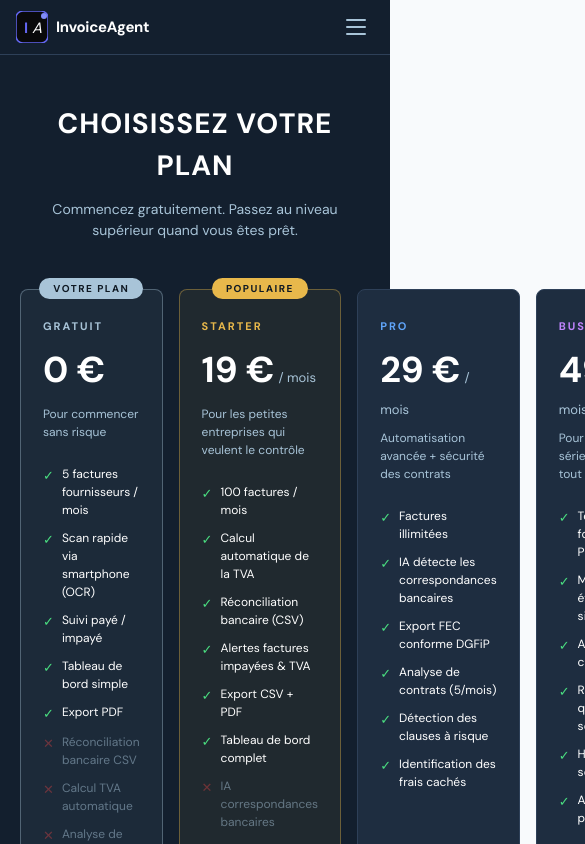
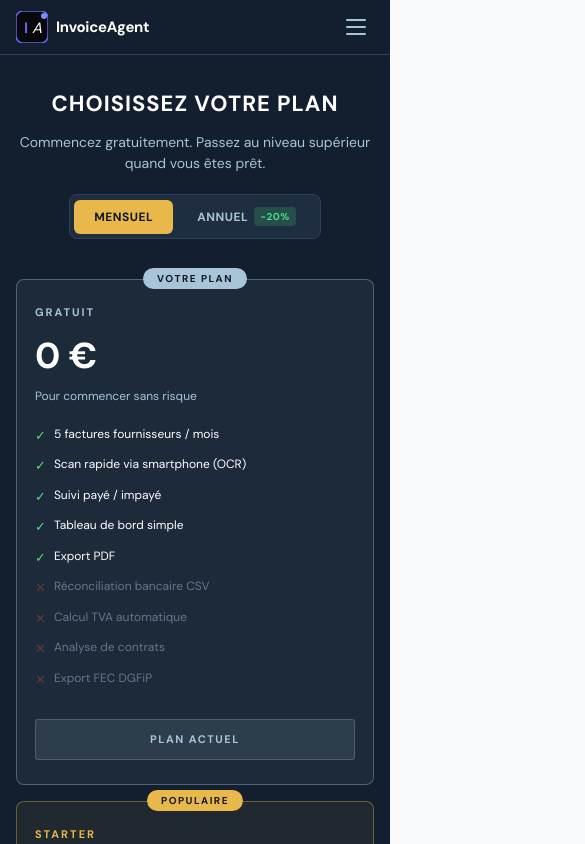
Before and after one commit to gentuar333-max/invoice-ai, a Next.js app: page /pricing in a window 390 px wide. Shown: the top 844 px of the page, 585 px wide, since content can reach past the window. Built offline with nearby package versions, Linux system fonts and the light colour scheme.

Commit message:
fix: pricing mobile + annual billing + plan from supabase + referral link

```diff
--- a/app/pricing/page.tsx
+++ b/app/pricing/page.tsx
@@ -16,8 +16,8 @@ const plans = [
   {
     key: "free",
     name: "GRATUIT",
-    price: "0 €",
-    period: "",
+    priceMonthly: 0,
+    priceYearly: 0,
     color: MUTED,
     description: "Pour commencer sans risque",
     features: [
@@ -41,8 +41,8 @@ const plans = [
   {
     key: "starter",
     name: "STARTER",
-    price: "19 €",
-    period: "/ mois",
+    priceMonthly: 19,
+    priceYearly: 15,
     color: GOLD,
     description: "Pour les petites entreprises qui veulent le contrôle",
     features: [
@@ -58,15 +58,16 @@ const plans = [
       "Analyse de contrats",
     ],
     cta: "CHOISIR STARTER",
-    href: "/checkout?plan=starter",
+    hrefMonthly: "/checkout?plan=starter",
+    hrefYearly: "/checkout?plan=starter_yearly",
     highlight: true,
     badge: "POPULAIRE",
   },
   {
     key: "pro",
     name: "PRO",
-    price: "29 €",
-    period: "/ mois",
+    priceMonthly: 29,
+    priceYearly: 23,
     color: "#60a5fa",
     description: "Automatisation avancée + sécurité des contrats",
     features: [
@@ -79,15 +80,16 @@ const plans = [
     ],
     locked: [],
     cta: "CHOISIR PRO",
-    href: "/checkout?plan=pro",
+    hrefMonthly: "/checkout?plan=pro",
+    hrefYearly: "/checkout?plan=pro_yearly",
     highlight: false,
     badge: null,
   },
   {
     key: "business",
     name: "BUSINESS",
-    price: "49 €",
-    period: "/ mois",
+    priceMonthly: 49,
+    priceYearly: 39,
     color: PURPLE,
     description: "Pour les entreprises sérieuses qui veulent tout contrôler",
     features: [
@@ -100,7 +102,8 @@ const plans = [
     ],
     locked: [],
     cta: "CHOISIR BUSINESS",
-    href: "/checkout?plan=business",
+    hrefMonthly: "/checkout?plan=business",
+    hrefYearly: "/checkout?plan=business_yearly",
     highlight: false,
     badge: null,
   },
@@ -108,52 +111,136 @@ const plans = [
 
 export default function PricingPage() {
   const [currentPlan, setCurrentPlan] = useState("free");
+  const [billing, setBilling] = useState<"monthly" | "yearly">("monthly");
+  const [isMobile, setIsMobile] = useState(false);
 
   useEffect(() => {
-    const plan = localStorage.getItem("user_plan") || "free";
-    setCurrentPlan(plan);
+    // Merr planin nga Supabase — jo localStorage
+    async function fetchPlan() {
+      try {
+        const { createClient } = await import("@/lib/supabase");
+        const supabase = createClient();
+        const { data: { user } } = await supabase.auth.getUser();
+        if (!user) return;
+        const { data: profile } = await supabase
+          .from("profiles")
+          .select("plan")
+          .eq("id", user.id)
+          .single();
+        if (profile?.plan) setCurrentPlan(profile.plan);
+      } catch {}
+    }
+    fetchPlan();
+
+    function checkMobile() { setIsMobile(window.innerWidth < 768); }
+    checkMobile();
+    window.addEventListener("resize", checkMobile);
+    return () => window.removeEventListener("resize", checkMobile);
   }, []);
+
+  function getPrice(plan: typeof plans[0]) {
+    if (plan.priceMonthly === 0) return "0 €";
+    const price = billing === "yearly" ? plan.priceYearly : plan.priceMonthly;
+    return `${price} €`;
+  }
+
+  function getHref(plan: typeof plans[0]) {
+    if (!('hrefMonthly' in plan)) return plan.href ?? "/auth/login";
+    return billing === "yearly"
+      ? (plan as any).hrefYearly
+      : (plan as any).hrefMonthly;
+  }
 
   function getCTA(plan: typeof plans[0]) {
     const currentIndex = PLAN_ORDER.indexOf(currentPlan);
     const planIndex = PLAN_ORDER.indexOf(plan.key);
-
-    if (plan.key === currentPlan) {
-      return { label: "PLAN ACTUEL", disabled: true, href: "" };
-    }
-    if (planIndex < currentIndex) {
-      return { label: "PLAN INFERIEUR", disabled: true, href: "" };
-    }
-    return { label: plan.cta, disabled: false, href: plan.href };
+    if (plan.key === currentPlan) return { label: "PLAN ACTUEL", disabled: true };
+    if (planIndex < currentIndex) return { label: "PLAN INFERIEUR", disabled: true };
+    return { label: plan.cta, disabled: false };
   }
 
+  const savings: Record<string, number> = {
+    starter: Math.round((19 - 15) * 12),
+    pro: Math.round((29 - 23) * 12),
+    business: Math.round((49 - 39) * 12),
+  };
+
   return (
-    <div style={{ minHeight: "100vh", background: BG, padding: "48px 20px", fontFamily: "'DM Sans', sans-serif" }}>
+    <div style={{ minHeight: "100vh", background: BG, padding: isMobile ? "32px 16px" : "48px 20px", fontFamily: "'DM Sans', sans-serif" }}>
       <div style={{ maxWidth: 1100, margin: "0 auto" }}>
 
-        <div style={{ textAlign: "center", marginBottom: 48 }}>
-          <h1 style={{ fontSize: 28, fontWeight: 700, color: TEXT, letterSpacing: 1, textTransform: "uppercase", marginBottom: 12 }}>
+        {/* Header */}
+        <div style={{ textAlign: "center", marginBottom: 40 }}>
+          <h1 style={{ fontSize: isMobile ? 22 : 28, fontWeight: 700, color: TEXT, letterSpacing: 1, textTransform: "uppercase", marginBottom: 12 }}>
             CHOISISSEZ VOTRE PLAN
           </h1>
-          <p style={{ fontSize: 14, color: MUTED, maxWidth: 500, margin: "0 auto" }}>
+          <p style={{ fontSize: 14, color: MUTED, maxWidth: 500, margin: "0 auto 20px" }}>
             Commencez gratuitement. Passez au niveau supérieur quand vous êtes prêt.
           </p>
+
+          {/* Toggle mensuel / annuel */}
+          <div style={{ display: "inline-flex", alignItems: "center", background: CARD, border: `1px solid ${BORDER}`, borderRadius: 8, padding: 4, gap: 4 }}>
+            <button
+              onClick={() => setBilling("monthly")}
+              style={{ padding: "8px 20px", borderRadius: 6, border: "none", cursor: "pointer", fontSize: 12, fontWeight: 700, letterSpacing: 0.5, background: billing === "monthly" ? GOLD : "transparent", color: billing === "monthly" ? "#0f1923" : MUTED, transition: "all 0.2s" }}
+            >
+              MENSUEL
+            </button>
+            <button
+              onClick={() => setBilling("yearly")}
+              style={{ padding: "8px 20px", borderRadius: 6, border: "none", cursor: "pointer", fontSize: 12, fontWeight: 700, letterSpacing: 0.5, background: billing === "yearly" ? GOLD : "transparent", color: billing === "yearly" ? "#0f1923" : MUTED, transition: "all 0.2s", display: "flex", alignItems: "center", gap: 6 }}
+            >
+              ANNUEL
+              <span style={{ background: "#4ade8030", color: "#4ade80", fontSize: 10, fontWeight: 800, padding: "2px 6px", borderRadius: 4 }}>-20%</span>
+            </button>
+          </div>
+
           {currentPlan !== "free" && (
             <div style={{ marginTop: 16, display: "inline-block", background: `${GOLD}15`, border: `1px solid ${GOLD}40`, borderRadius: 4, padding: "8px 20px" }}>
-              <p style={{ fontSize: 12, color: GOLD, fontWeight: 600 }}>
+              <p style={{ fontSize: 12, color: GOLD, fontWeight: 600, margin: 0 }}>
                 Plan actuel: <strong>{currentPlan.toUpperCase()}</strong>
               </p>
             </div>
           )}
         </div>
 
-        <div style={{ display: "grid", gridTemplateColumns: "repeat(4, 1fr)", gap: 16 }}>
+        {/* Plans grid — 1 colonne mobile, 2 tablette, 4 desktop */}
+        <div style={{
+          display: "grid",
+          gridTemplateColumns: isMobile ? "1fr" : "repeat(2, 1fr)",
+          gap: 16,
+        }}>
+          {/* Desktop: 4 colonnes via media query simulee */}
+          <style>{`
+            @media (min-width: 1024px) {
+              .plans-grid { grid-template-columns: repeat(4, 1fr) !important; }
+            }
+            @media (min-width: 640px) and (max-width: 1023px) {
+              .plans-grid { grid-template-columns: repeat(2, 1fr) !important; }
+            }
+          `}</style>
+        </div>
+
+        <div className="plans-grid" style={{
+          display: "grid",
+          gridTemplateColumns: isMobile ? "1fr" : "repeat(2, 1fr)",
+          gap: 16,
+        }}>
           {plans.map((plan) => {
             const cta = getCTA(plan);
             const isCurrentPlan = plan.key === currentPlan;
+            const href = getHref(plan);
 
             return (
-              <div key={plan.name} style={{ background: isCurrentPlan ? `${plan.color}10` : plan.highlight ? `${GOLD}10` : CARD, border: `1px solid ${isCurrentPlan ? plan.color + "60" : plan.highlight ? GOLD + "60" : BORDER}`, borderRadius: 8, padding: "28px 22px", position: "relative", display: "flex", flexDirection: "column" }}>
+              <div key={plan.key} style={{
+                background: isCurrentPlan ? `${plan.color}10` : plan.highlight ? `${GOLD}10` : CARD,
+                border: `1px solid ${isCurrentPlan ? plan.color + "60" : plan.highlight ? GOLD + "60" : BORDER}`,
+                borderRadius: 8,
+                padding: isMobile ? "24px 18px" : "28px 22px",
+                position: "relative",
+                display: "flex",
+                flexDirection: "column",
+              }}>
 
                 {plan.badge && !isCurrentPlan && (
                   <div style={{ position: "absolute", top: -12, left: "50%", transform: "translateX(-50%)", background: GOLD, color: "#0f1923", padding: "3px 14px", borderRadius: 20, fontSize: 10, fontWeight: 800, letterSpacing: 1.5, whiteSpace: "nowrap" }}>
@@ -169,14 +256,31 @@ export default function PricingPage() {
 
                 <p style={{ fontSize: 11, fontWeight: 800, color: plan.color, letterSpacing: 2, textTransform: "uppercase", marginBottom: 8 }}>{plan.name}</p>
 
-                <div style={{ marginBottom: 8 }}>
-                  <span style={{ fontSize: 36, fontWeight: 800, color: TEXT }}>{plan.price}</span>
-                  <span style={{ fontSize: 13, color: MUTED, marginLeft: 4 }}>{plan.period}</span>
+                <div style={{ marginBottom: 4 }}>
+                  <span style={{ fontSize: 36, fontWeight: 800, color: TEXT }}>{getPrice(plan)}</span>
+                  {plan.priceMonthly > 0 && (
+                    <span style={{ fontSize: 13, color: MUTED, marginLeft: 4 }}>/ mois</span>
+                  )}
                 </div>
 
-                <p style={{ fontSize: 12, color: MUTED, marginBottom: 24, lineHeight: 1.5 }}>{plan.description}</p>
+                {/* Economie annuelle */}
+                {billing === "yearly" && plan.priceMonthly > 0 && (
+                  <div style={{ marginBottom: 12 }}>
+                    <span style={{ fontSize: 11, color: MUTED, textDecoration: "line-through", marginRight: 6 }}>
+                      {plan.priceMonthly}€/mois
+                    </span>
+                    <span style={{ fontSize: 11, color: "#4ade80", fontWeight: 700 }}>
+                      Economie {savings[plan.key]}€/an
+                    </span>
+                    <p style={{ fontSize: 10, color: MUTED, marginTop: 2 }}>
+                      Facturé {(plan as any).priceYearly * 12}€/an
+                    </p>
+                  </div>
+                )}
 
-                <div style={{ flex: 1, marginBottom: 24 }}>
+                <p style={{ fontSize: 12, color: MUTED, marginBottom: 20, lineHeight: 1.5 }}>{plan.description}</p>
+
+                <div style={{ flex: 1, marginBottom: 20 }}>
                   {plan.features.map((f) => (
                     <div key={f} style={{ display: "flex", alignItems: "flex-start", gap: 8, marginBottom: 10 }}>
                       <span style={{ color: "#4ade80", fontSize: 13, flexShrink: 0, marginTop: 1 }}>✓</span>
@@ -196,7 +300,7 @@ export default function PricingPage() {
                     {cta.label}
                   </div>
                 ) : (
-                  <Link href={cta.href} style={{ display: "block", background: plan.highlight ? GOLD : "transparent", color: plan.highlight ? "#0f1923" : plan.color, border: `1px solid ${plan.highlight ? GOLD : plan.color + "60"}`, padding: "11px", borderRadius: 3, fontSize: 11, fontWeight: 800, textDecoration: "none", letterSpacing: 1.5, textTransform: "uppercase", textAlign: "center" }}>
+                  <Link href={href} style={{ display: "block", background: plan.highlight ? GOLD : "transparent", color: plan.highlight ? "#0f1923" : plan.color, border: `1px solid ${plan.highlight ? GOLD : plan.color + "60"}`, padding: "11px", borderRadius: 3, fontSize: 11, fontWeight: 800, textDecoration: "none", letterSpacing: 1.5, textTransform: "uppercase", textAlign: "center" }}>
                     {cta.label}
                   </Link>
                 )}
```
Also changed, not shown: app/api/webhooks/stripe/referral/register/route.ts (+23 -12 lines).
